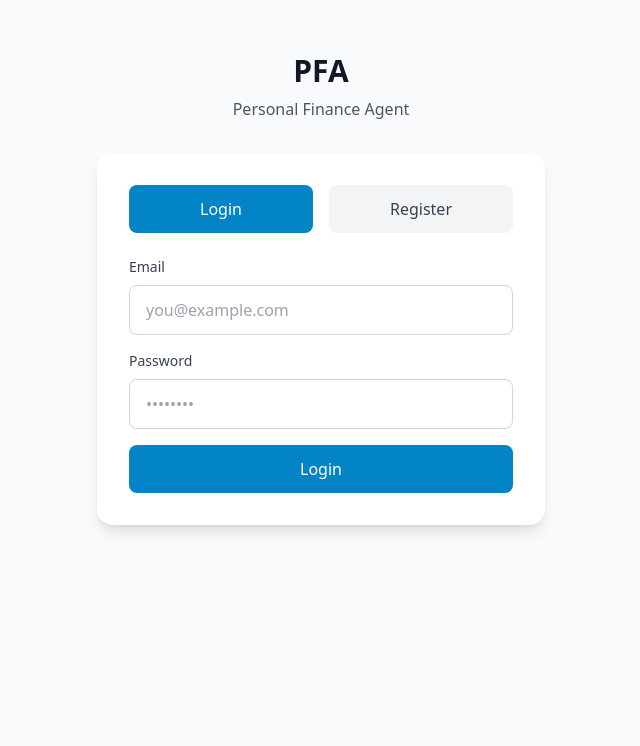
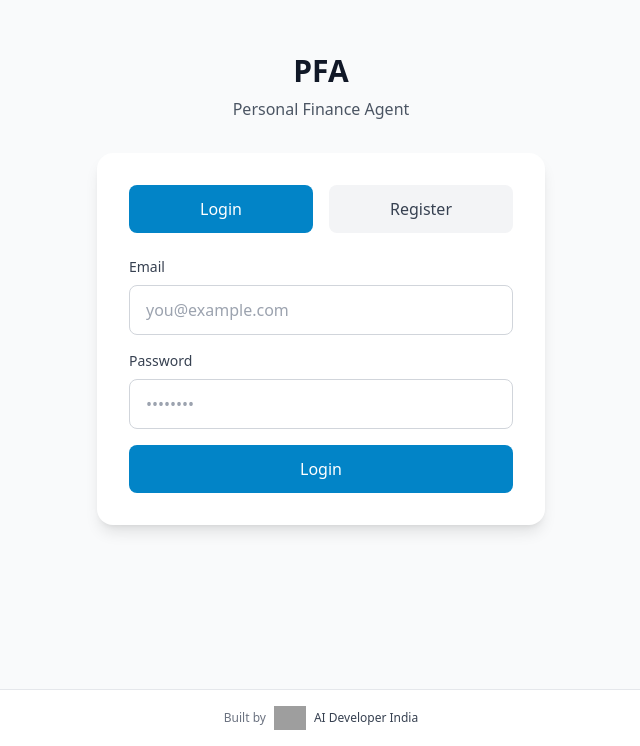
Before and after one commit to ADI-AcceleratedDeveloperIndia/PFA, a Next.js app: page /login in a window 1280 px wide. Shown: the part 111-857 px from the top of the page, without its empty margins (319-959 px from the left). Before the commit the page ends 800 px from the top, so only its background shows below. Built offline with nearby package versions, Linux system fonts and the light colour scheme; grey boxes are pictures that could not be loaded.

Commit message:
Add global footer with AI Developer India branding

```diff
--- a/app/layout.tsx
+++ b/app/layout.tsx
@@ -1,6 +1,7 @@
 import type { Metadata, Viewport } from "next";
 import "./globals.css";
 import ServiceWorkerClient from "@/components/ServiceWorkerClient";
+import Footer from "@/components/Footer";
 
 export const metadata: Metadata = {
   title: "PFA - Personal Finance Agent",
@@ -25,7 +26,10 @@
     <html lang="en">
       <body className="antialiased bg-gray-50">
         <ServiceWorkerClient />
-        {children}
+        <div className="min-h-screen flex flex-col">
+          <main className="flex-1">{children}</main>
+          <Footer />
+        </div>
       </body>
     </html>
   );
--- /dev/null
+++ b/components/Footer.tsx
@@ -0,0 +1,26 @@
+'use client';
+
+export default function Footer() {
+  return (
+    <footer className="border-t border-gray-200 bg-white">
+      <div className="max-w-7xl mx-auto px-4 py-4 flex items-center justify-center gap-2">
+        <span className="text-xs text-gray-500">Built by</span>
+        <a
+          href="https://aideveloperindia.store"
+          target="_blank"
+          rel="noopener noreferrer"
+          className="inline-flex items-center gap-2"
+        >
+          <img
+            src="/A-logo-transparent.png"
+            alt="AI Developer India"
+            className="h-6 w-auto object-contain"
+          />
+          <span className="text-xs font-medium text-gray-700">
+            AI Developer India
+          </span>
+        </a>
+      </div>
+    </footer>
+  );
+}
```
